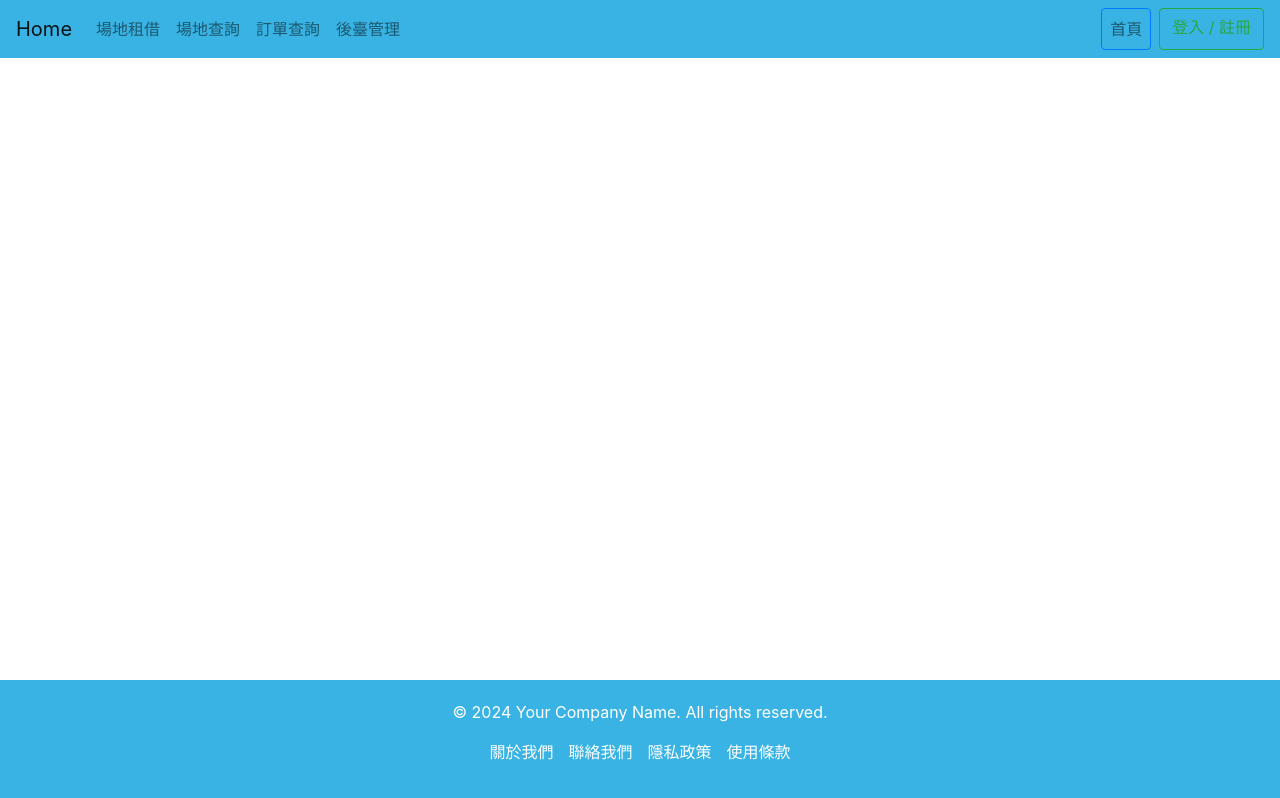
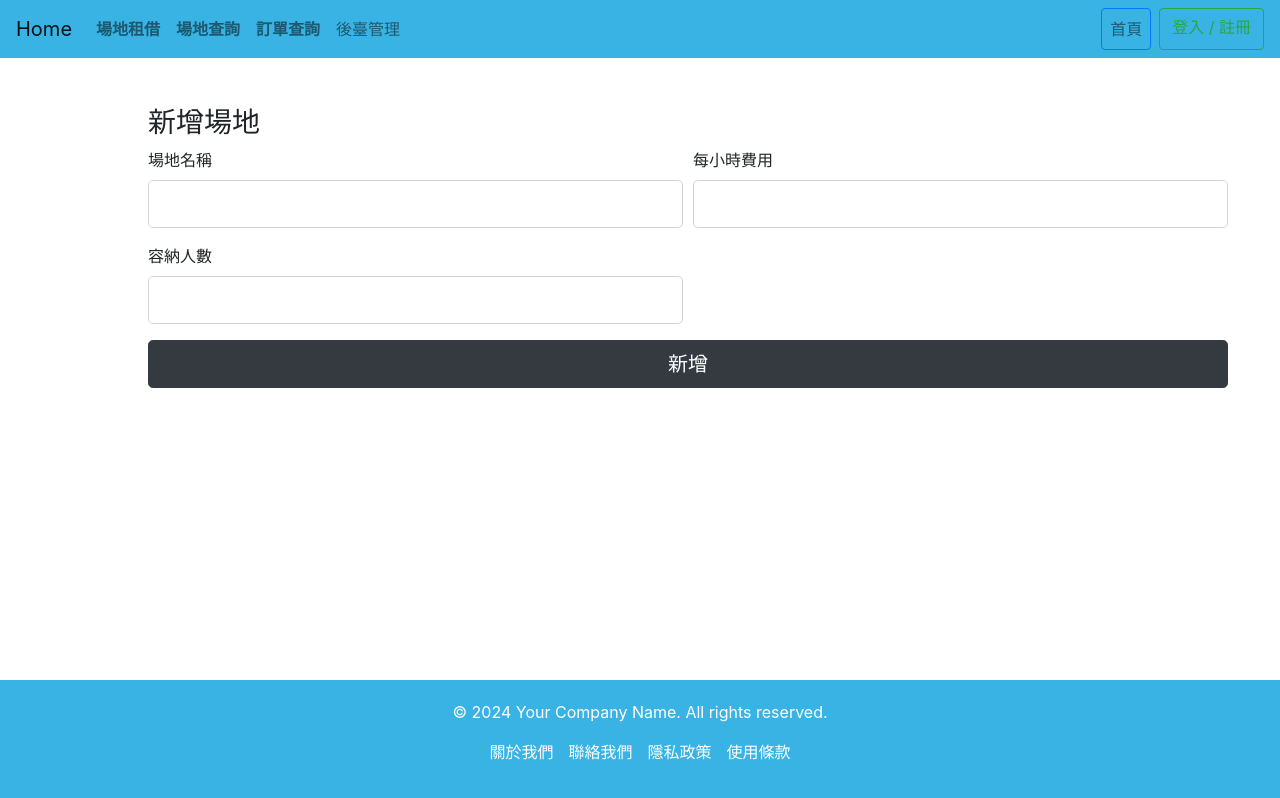
Before and after one commit to asd215038/Venue-rental, a Vue app in the folder Venue-rental/: page /manage/addVenue in a window 1280 px wide. Built offline with nearby package versions, Linux system fonts and the light colour scheme; no server answers.

Commit message:
feat : 場地新增功能
addVenue新增功能 新增後臺管理頁面ManageView(暫定內容 使用者管理, 場地管理, 新增場地) router相關設定

```diff
--- a/Venue-rental/src/components/navBar.vue
+++ b/Venue-rental/src/components/navBar.vue
@@ -18,7 +18,7 @@
           <router-link class="nav-link" to="#" active-class="font-weight-bold">訂單查詢</router-link>
         </li>
         <li class="nav-item">
-          <router-link class="nav-link" to="/user/manage" active-class="font-weight-bold">後臺管理</router-link>
+          <router-link class="nav-link" to="/manage" active-class="font-weight-bold">後臺管理</router-link>
         </li>
       </ul>
 
--- /dev/null
+++ b/Venue-rental/src/views/ManageView.vue
@@ -0,0 +1,5 @@
+<template>
+    <router-link to="/manage/user">User Manage</router-link>
+    <router-link to="/manage/venue">Venue Manage</router-link>
+    <router-link to="/manage/addVenue">add Venue</router-link>
+</template>
--- /dev/null
+++ b/Venue-rental/src/views/venue/addVenue.vue
@@ -0,0 +1,63 @@
+<template>
+  <div class="container m-5">
+    <form action="#" @submit.prevent="addVenue">
+      <h3>新增場地</h3>
+
+      <!-- 註冊表單開始 -->
+      <div class="form-row">
+        <div class="form-group col-md-6">
+          <label>場地名稱</label>
+          <input type="text" class="form-control form-control-lg" v-model="venue.venues_name" />
+        </div>
+
+        <div class="form-group col-md-6">
+          <label>每小時費用</label>
+          <input type="text" class="form-control form-control-lg" v-model="venue.price" />
+        </div>
+      </div>
+
+      <div class="form-row">
+        <div class="form-group col-md-6">
+          <label>容納人數</label>
+          <input type="text" class="form-control form-control-lg" v-model="venue.capacity" />
+        </div>
+      </div>
+      <button type="submit" class="btn btn-dark btn-lg btn-block">新增</button>
+    </form>
+  </div>
+</template>
+
+
+<script>
+import { db } from '@/config/firebaseConfig';
+import { addDoc, collection } from 'firebase/firestore';
+
+export default {
+  data() {
+    return {
+      venue: {
+        venues_name: "",
+        price: "",
+        capacity: "",
+      },
+    };
+  },
+  methods: {
+    async addVenue() {
+      try {
+        // post 的 Firestore 儲存操作
+        await addDoc(collection(db, "venues"), {
+          venues_name: this.venue.venues_name,
+          price_per_hour: this.venue.price,
+          capacity: this.venue.capacity,
+        });
+
+        // 註冊成功後重定向
+        this.$router.push("/manage/venues");
+      } catch (error) {
+        console.log(error);
+      }
+    }
+  }
+};
+</script>
```
Also changed, not shown: Venue-rental/src/router/index.js (+6 -1 lines).
